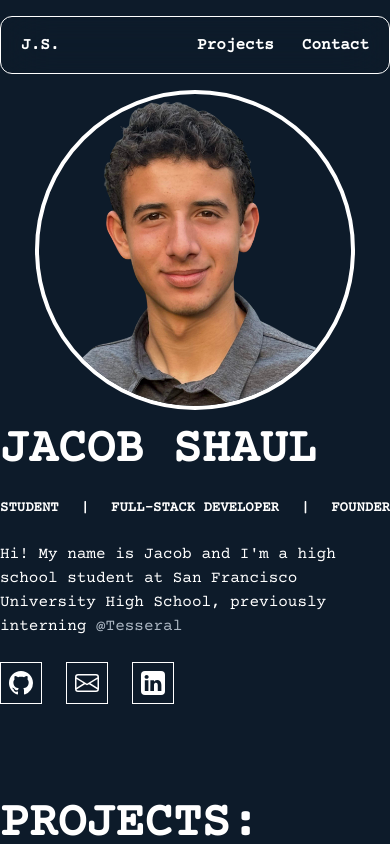
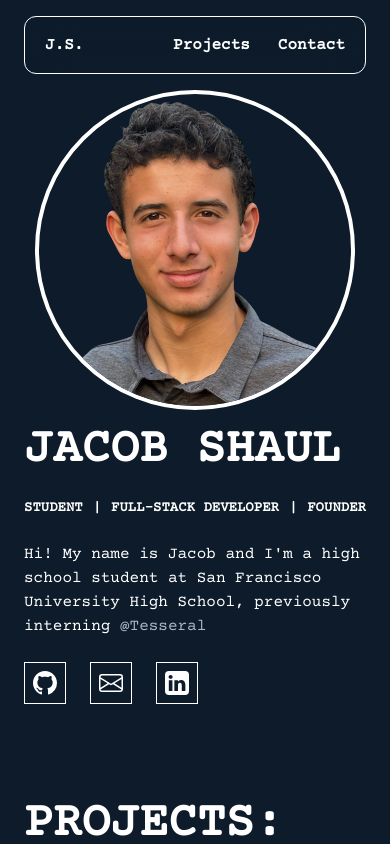
Before and after one commit to jacob-s-codes/portfolio, a Next.js app: page / in a window 390 px wide. Shown: the top 844 px of the page. Built offline with nearby package versions, Linux system fonts and the light colour scheme.

Commit message:
added padding

```diff
--- a/src/app/layout.tsx
+++ b/src/app/layout.tsx
@@ -38,11 +38,14 @@ export default function RootLayout({
   return (
     <html lang="en">
       <body
-        className={`${courierPrime.variable}  antialiased w-full bg-darkbg`}
+        className={`${courierPrime.variable} antialiased w-full bg-darkbg`}
       >
-        <Analytics/>
-        <Navbar />
-        {children}
+        <div className="lg:px-0 px-6">
+          <Analytics />
+          <Navbar />
+          {children}
+        </div>
+
         <Footer />
       </body>
     </html>
```
